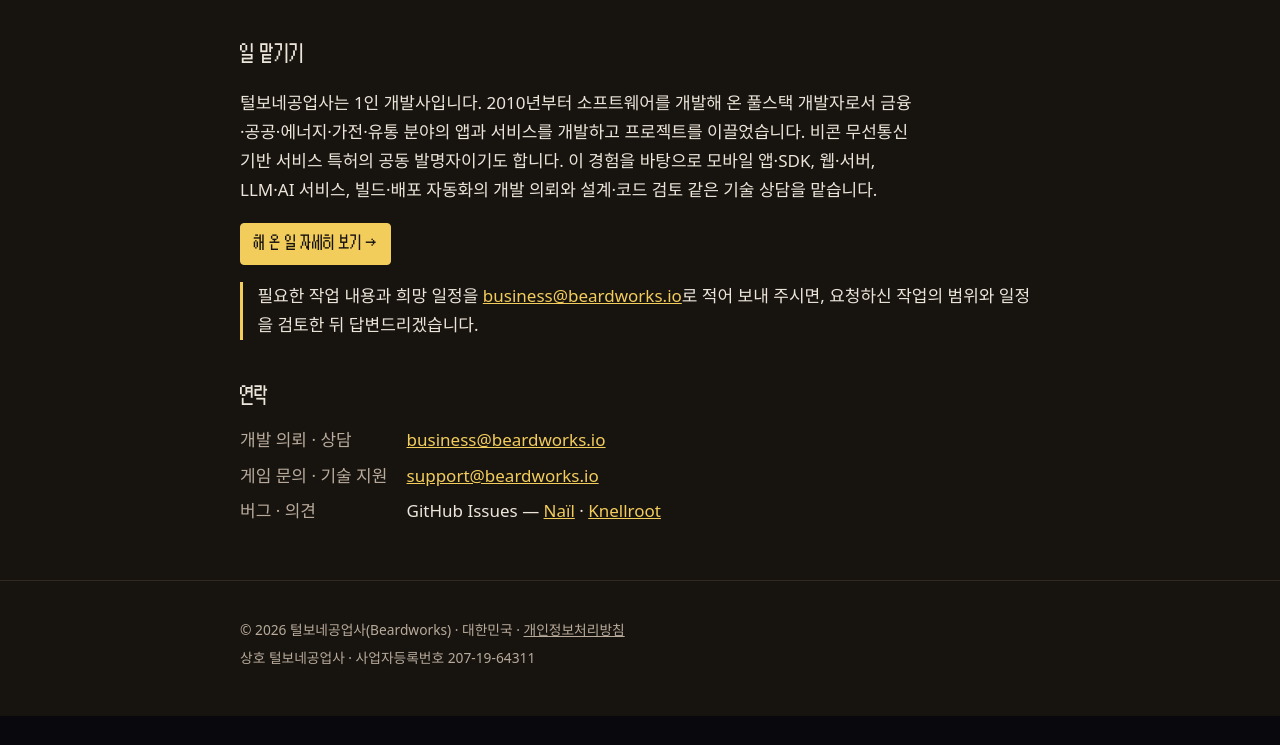
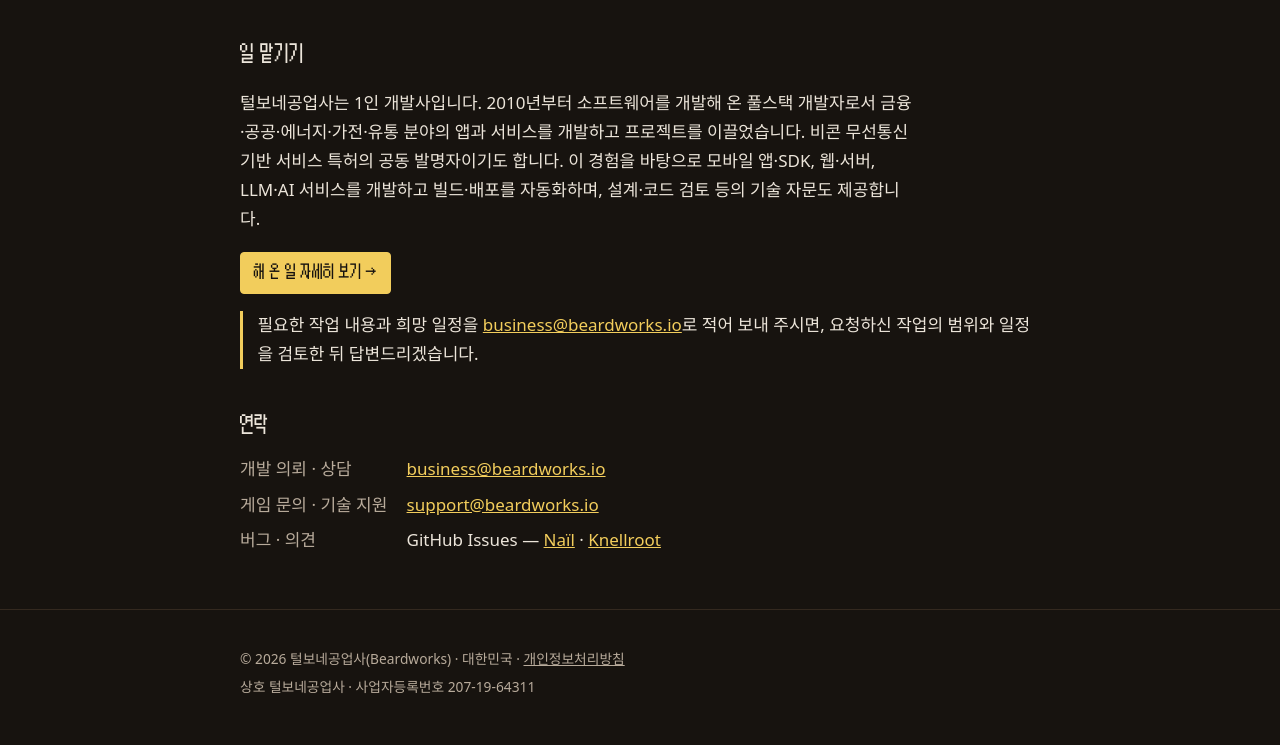
Before and after one commit to AimenJoe/beardworks, a plain HTML site: page index.html in a window 1280 px wide. Shown: the part 1364-2109 px from the top of the page. Before the commit the page ends 2080 px from the top, so only its background shows below. Drawn offline with Linux system fonts and the light colour scheme.

Commit message:
Polish Korean services introduction

```diff
--- a/index.html
+++ b/index.html
@@ -147,7 +147,7 @@
     </article>
 
     <h2 id="hire">일 맡기기</h2>
-    <p class="intro">털보네공업사는 1인 개발사입니다. 2010년부터 소프트웨어를 개발해 온 풀스택 개발자로서 금융·공공·에너지·가전·유통 분야의 앱과 서비스를 개발하고 프로젝트를 이끌었습니다. 비콘 무선통신 기반 서비스 특허의 공동 발명자이기도 합니다. 이 경험을 바탕으로 모바일 앱·SDK, 웹·서버, LLM·AI 서비스, 빌드·배포 자동화의 개발 의뢰와 설계·코드 검토 같은 기술 상담을 맡습니다.</p>
+    <p class="intro">털보네공업사는 1인 개발사입니다. 2010년부터 소프트웨어를 개발해 온 풀스택 개발자로서 금융·공공·에너지·가전·유통 분야의 앱과 서비스를 개발하고 프로젝트를 이끌었습니다. 비콘 무선통신 기반 서비스 특허의 공동 발명자이기도 합니다. 이 경험을 바탕으로 모바일 앱·SDK, 웹·서버, LLM·AI 서비스를 개발하고 빌드·배포를 자동화하며, 설계·코드 검토 등의 기술 자문도 제공합니다.</p>
     <ul class="links more"><li><a class="main" href="work.html">해 온 일 자세히 보기 →</a></li></ul>
     <p class="ask">필요한 작업 내용과 희망 일정을 <a href="mailto:business@beardworks.io">business@beardworks.io</a>로 적어 보내 주시면, 요청하신 작업의 범위와 일정을 검토한 뒤 답변드리겠습니다.</p>
 
```
